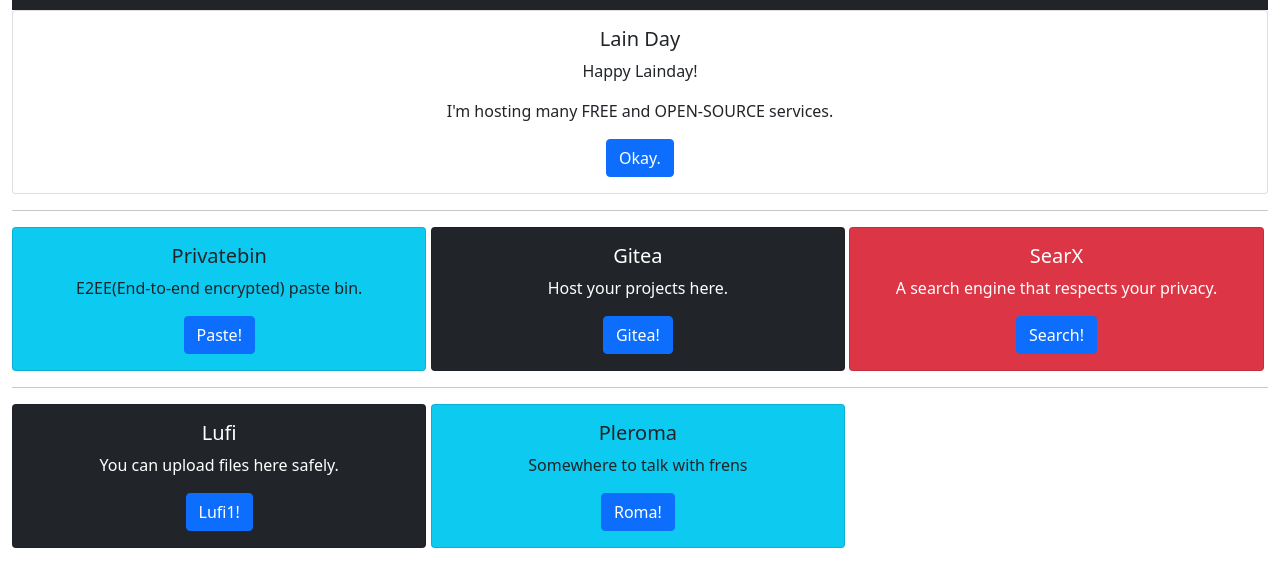
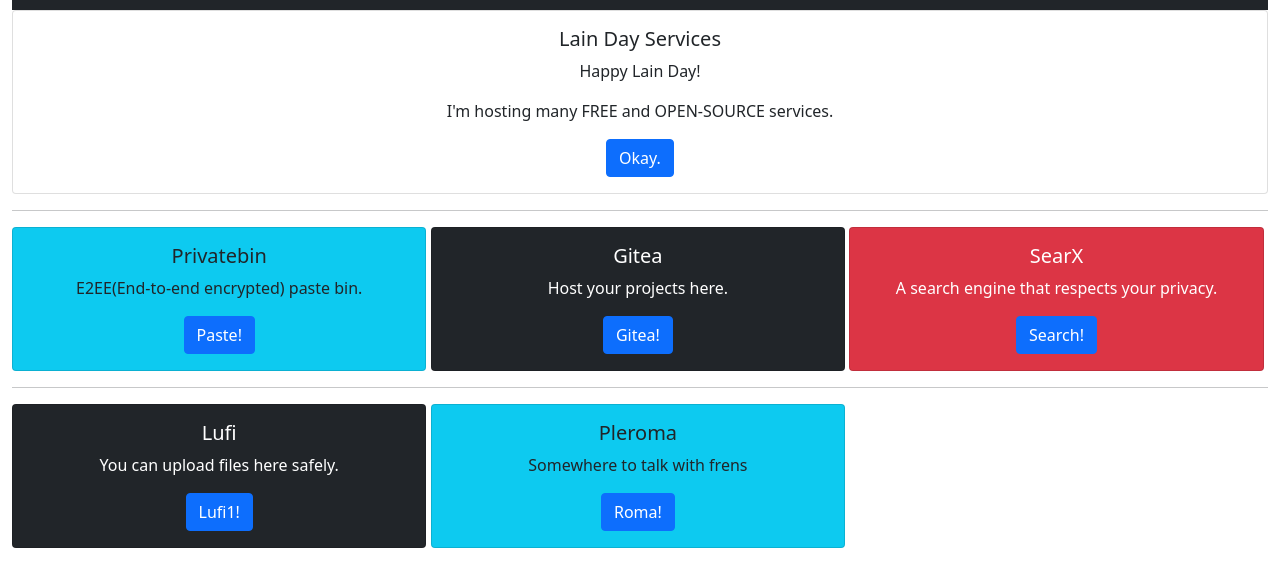
Before and after one commit to lilata/lain.day, a plain HTML site: page index.html in a window 1280 px wide. Shown: the part 40-626 px from the top of the page. Drawn offline with Linux system fonts and the light colour scheme.

Commit message:
nothing!

```diff
--- a/index.html
+++ b/index.html
@@ -32,8 +32,8 @@
     </nav>
     <div class="card large-card">
         <div class="card-body text-center">
-            <h5 class="card-title">Lain Day</h5>
-            <p class="card-text">Happy Lainday!</p>
+            <h5 class="card-title">Lain Day Services</h5>
+            <p class="card-text">Happy Lain Day!</p>
             <p class="card-text">I'm hosting many FREE and OPEN-SOURCE services.</p>
             <a class="btn btn-primary">Okay.</a>
         </div>
```
